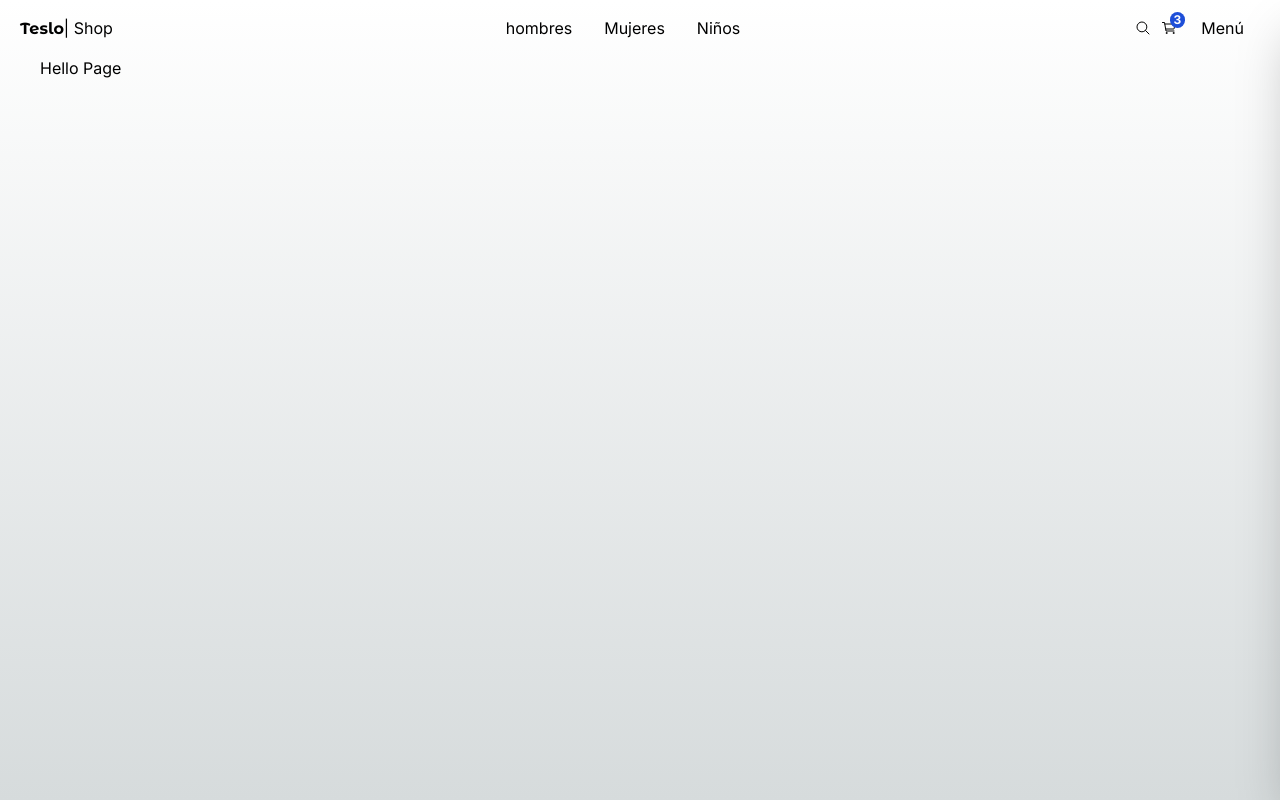
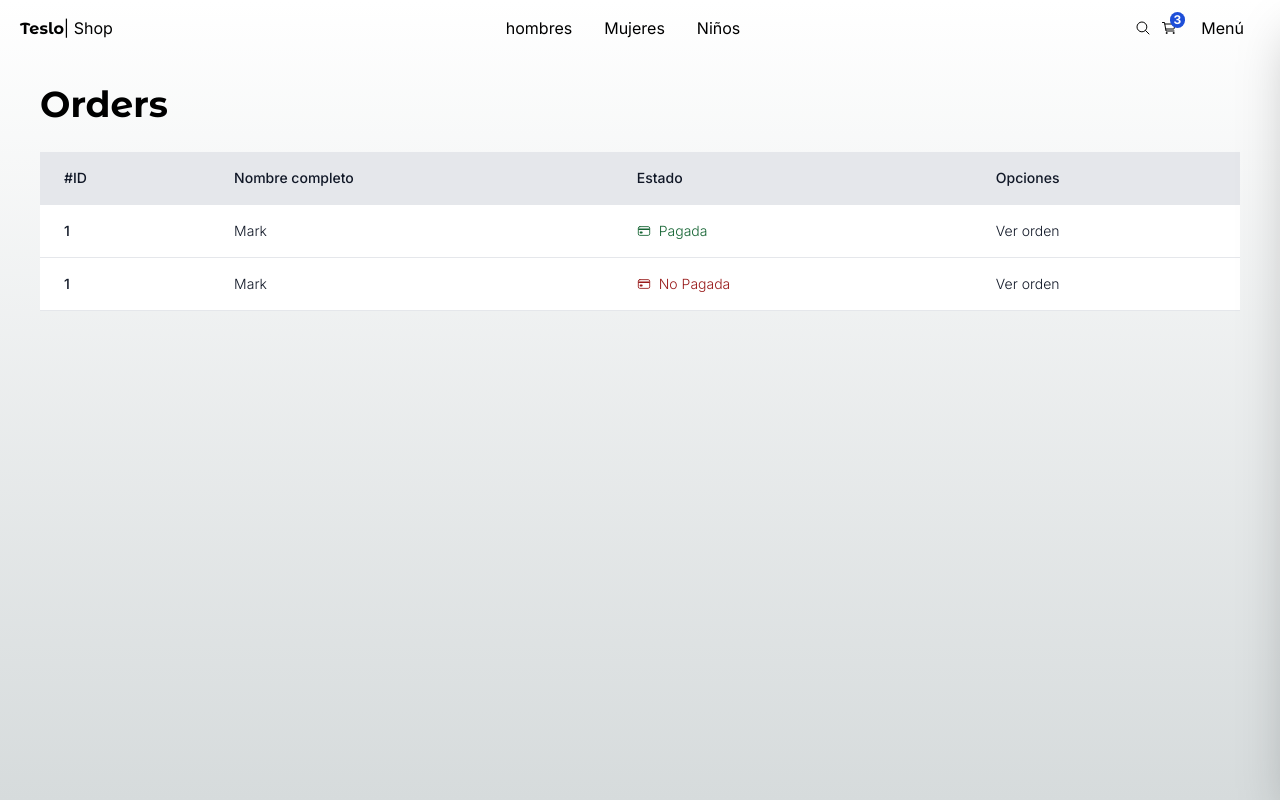
Before and after one commit to Lu1sEnriquez/teslo-shop, a Next.js app: page /orders in a window 1280 px wide. Built offline with nearby package versions, Linux system fonts and the light colour scheme.

Commit message:
add ordersPage with orderslist and orderPage[id]

```diff
--- a/src/app/(shop)/orders/[id]/page.tsx
+++ b/src/app/(shop)/orders/[id]/page.tsx
@@ -17,7 +17,7 @@
   };
 }
 
-export default function OrdenPage({ params }: Props) {
+export default function OrderPage({ params }: Props) {
   const { id } = params;
 
   //  Todo: Verificar
@@ -34,7 +34,7 @@
           {/* Carrito */}
 
           <div className=" flex flex-col mt-5">
-
+            <Link href={"/orders"} passHref>
             {/* mensaje  estado orden */}
             <div className={
               clsx("flex items-center rounded-lg py-2 px-3.5 text-xs font-bold text-white mb-5",
@@ -48,7 +48,7 @@
               {/* <span className="mx-2">Pendiente de Pago</span> */}
               <span className="mx-2">Orden Pagada</span>
             </div>
-
+            </Link>
             {/* Items */}
             {productInCart.map((product) => (
               <div key={product.slug} className="flex flex-row">
@@ -104,7 +104,7 @@
             <div className={
               clsx("flex items-center rounded-lg py-2 px-3.5 text-xs font-bold text-white mb-5",
               {
-                'bg-red-500': true,
+                'bg-red-500': false,
                 'bg-green-700': true,
               }
               )
--- a/src/app/(shop)/orders/page.tsx
+++ b/src/app/(shop)/orders/page.tsx
@@ -1,8 +1,83 @@
+// https://tailwindcomponents.com/component/hoverable-table
+import { Title } from "@/components";
 
-export default function NamePage() {
+import Link from "next/link";
+import { IoCardOutline } from "react-icons/io5";
+
+export default function OrdersPage() {
   return (
-    <div>
-      <h1>Hello Page</h1>
-    </div>
+    <>
+      <Title title="Orders" />
+
+      <div className="mb-10">
+        <table className="min-w-full">
+          <thead className="bg-gray-200 border-b">
+            <tr>
+              <th
+                scope="col"
+                className="text-sm font-medium text-gray-900 px-6 py-4 text-left"
+              >
+                #ID
+              </th>
+              <th
+                scope="col"
+                className="text-sm font-medium text-gray-900 px-6 py-4 text-left"
+              >
+                Nombre completo
+              </th>
+              <th
+                scope="col"
+                className="text-sm font-medium text-gray-900 px-6 py-4 text-left"
+              >
+                Estado
+              </th>
+              <th
+                scope="col"
+                className="text-sm font-medium text-gray-900 px-6 py-4 text-left"
+              >
+                Opciones
+              </th>
+            </tr>
+          </thead>
+          <tbody>
+            <tr className="bg-white border-b transition duration-300 ease-in-out hover:bg-gray-100">
+              <td className="px-6 py-4 whitespace-nowrap text-sm font-medium text-gray-900">
+                1
+              </td>
+              <td className="text-sm text-gray-900 font-light px-6 py-4 whitespace-nowrap">
+                Mark
+              </td>
+              <td className="flex items-center text-sm  text-gray-900 font-light px-6 py-4 whitespace-nowrap">
+                <IoCardOutline className="text-green-800" />
+                <span className="mx-2 text-green-800">Pagada</span>
+              </td>
+              <td className="text-sm text-gray-900 font-light px-6 ">
+                <Link href="/orders/123" className="hover:underline">
+                  Ver orden
+                </Link>
+              </td>
+            </tr>
+
+            <tr className="bg-white border-b transition duration-300 ease-in-out hover:bg-gray-100">
+              <td className="px-6 py-4 whitespace-nowrap text-sm font-medium text-gray-900">
+                1
+              </td>
+              <td className="text-sm text-gray-900 font-light px-6 py-4 whitespace-nowrap">
+                Mark
+              </td>
+              <td className="flex items-center text-sm  text-gray-900 font-light px-6 py-4 whitespace-nowrap">
+                <IoCardOutline className="text-red-800" />
+                <span className="mx-2 text-red-800">No Pagada</span>
+              </td>
+              <td className="text-sm text-gray-900 font-light px-6 ">
+                <Link href="/orders/123" className="hover:underline">
+                  Ver orden
+                </Link>
+              </td>
+            </tr>
+          </tbody>
+        </table>
+      </div>
+    </>
   );
 }
```
